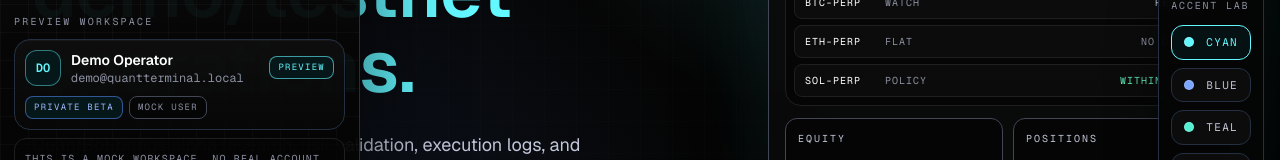
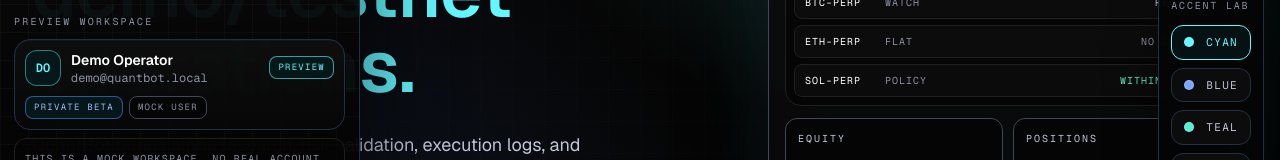
Before and after one commit to tomasgastaldi9-bit/landing-quant-page, a Next.js app: page / in a window 1280 px wide. Both pictures are taken after a click on the button "MENU". Shown: the part 584-744 px from the top of the page. Built offline with nearby package versions, Linux system fonts and the light colour scheme; no server answers.

Commit message:
chore(docs): align QuantBot naming after merge

```diff
--- a/components/navbar.tsx
+++ b/components/navbar.tsx
@@ -274,7 +274,7 @@ export function Navbar() {
                     Demo Operator
                   </div>
                   <div className="truncate font-mono text-xs text-[#8c90a1]">
-                    demo@quantterminal.local
+                    demo@quantbot.local
                   </div>
                 </div>
                 <span className="ml-auto rounded-lg border border-[var(--accent-primary)]/60 bg-[var(--accent-soft)] px-2 py-1 font-mono text-[9px] uppercase tracking-[0.14em] text-[var(--accent-primary)]">
```
Also changed, not shown: 1 other file (tests, documents, lock files or other folders).
